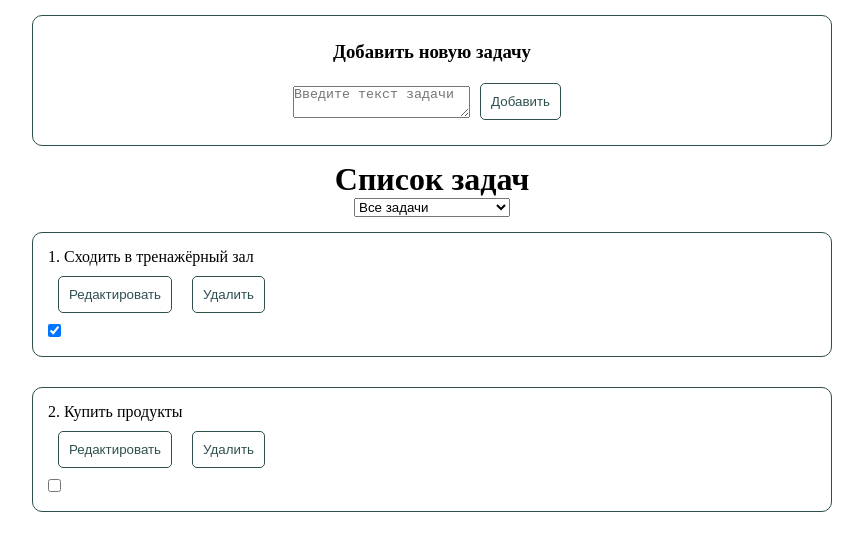
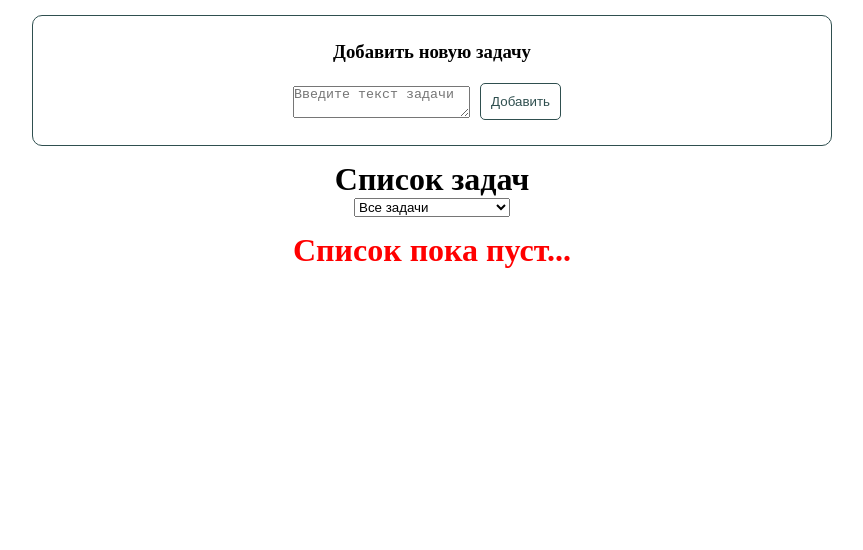
Before and after one commit to thelifeofmiwa/todolist, a Vue app: page / in a window 1280 px wide. Shown: the top 550 px of the page, without its empty margins (208-1071 px from the left). Built offline with nearby package versions, Linux system fonts and the light colour scheme.

Commit message:
Добавлена логика сохранения данных в localStorage. Изменено отображение пустого списка задач.

```diff
--- a/src/App.vue
+++ b/src/App.vue
@@ -13,12 +13,22 @@
 <script setup>
 import TaskList from "./components/TaskList.vue";
 import TaskAdd from "./components/TaskAdd.vue";
-import { ref } from "vue";
+import { ref, watch } from "vue";
 
-const tasks = ref([
-  { id: 1, text: "Сходить в тренажёрный зал", isDone: true },
-  { id: 2, text: "Купить продукты", isDone: false },
-]);
+const loadTasks = () => {
+  const savedTasks = localStorage.getItem("tasks");
+  return savedTasks ? JSON.parse(savedTasks) : [];
+};
+
+const tasks = ref(loadTasks());
+
+watch(
+  tasks,
+  (newTasks) => {
+    localStorage.setItem("tasks", JSON.stringify(newTasks));
+  },
+  { deep: true },
+);
 
 const addNewTask = (newTask) => {
   tasks.value.push(newTask);
--- a/src/components/TaskList.vue
+++ b/src/components/TaskList.vue
@@ -5,6 +5,7 @@
     v-model="selectedOption"
     @update-sort-option="updateSortOption"
   />
+  <div v-if="sortedTasks.length">
     <div class="task_list" v-for="(task, index) in sortedTasks" :key="task.id">
       <TaskCard
         :task="task"
@@ -13,6 +14,10 @@
         @update-task-text="updateTaskText"
         @update-task-status="updateTaskStatus"
       ></TaskCard>
+    </div>
+  </div>
+  <div v-else class="list_empty">
+    <h1>Список пока пуст...</h1>
   </div>
 </template>
 
@@ -68,4 +73,8 @@ const updateTaskStatus = (updatedTask) => {
 .task_list {
   display: flex;
 }
+.list_empty {
+  margin-top: 15px;
+  color: red;
+}
 </style>
```
Lines whose indentation alone changed are shown as unchanged.
